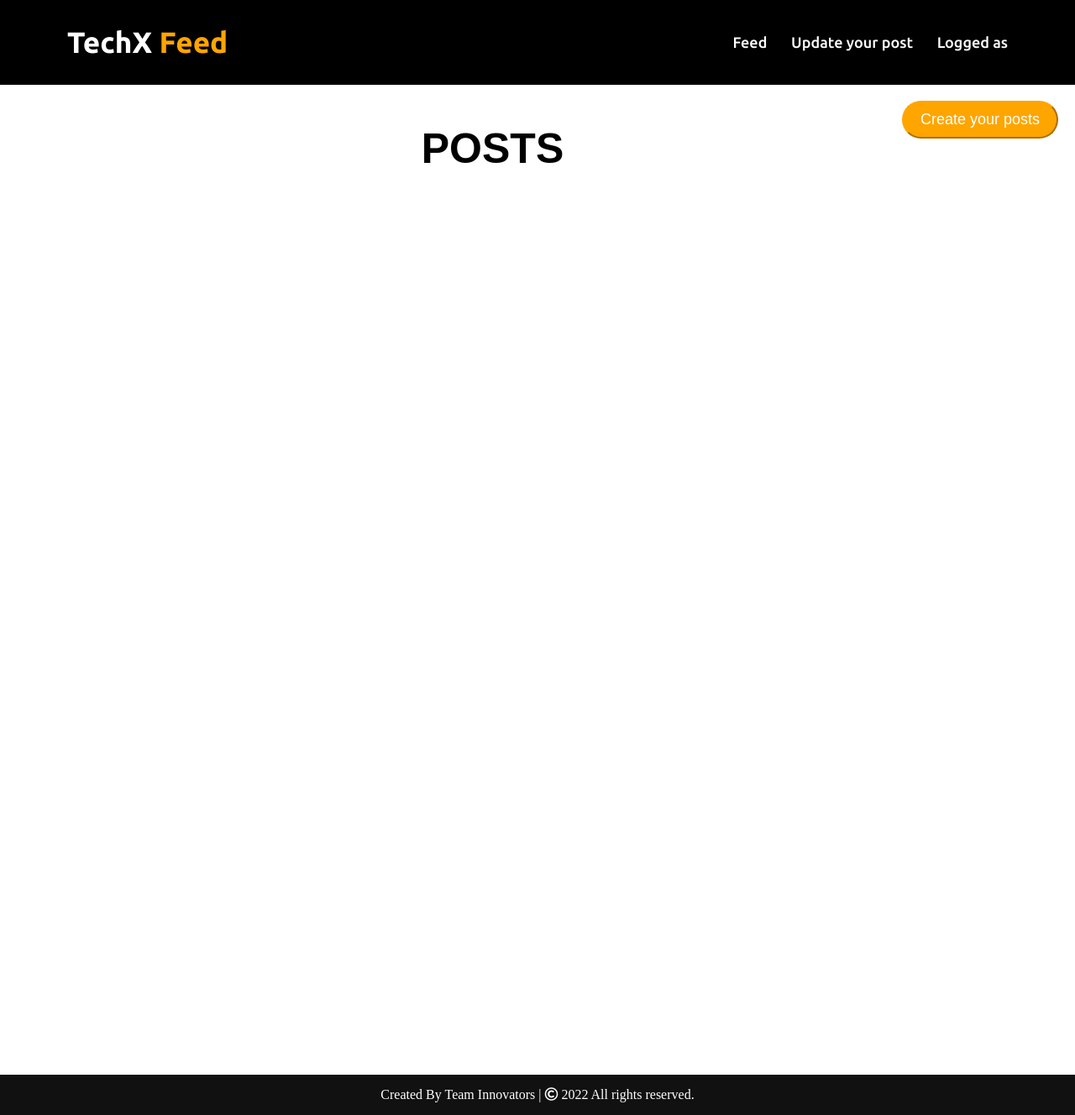
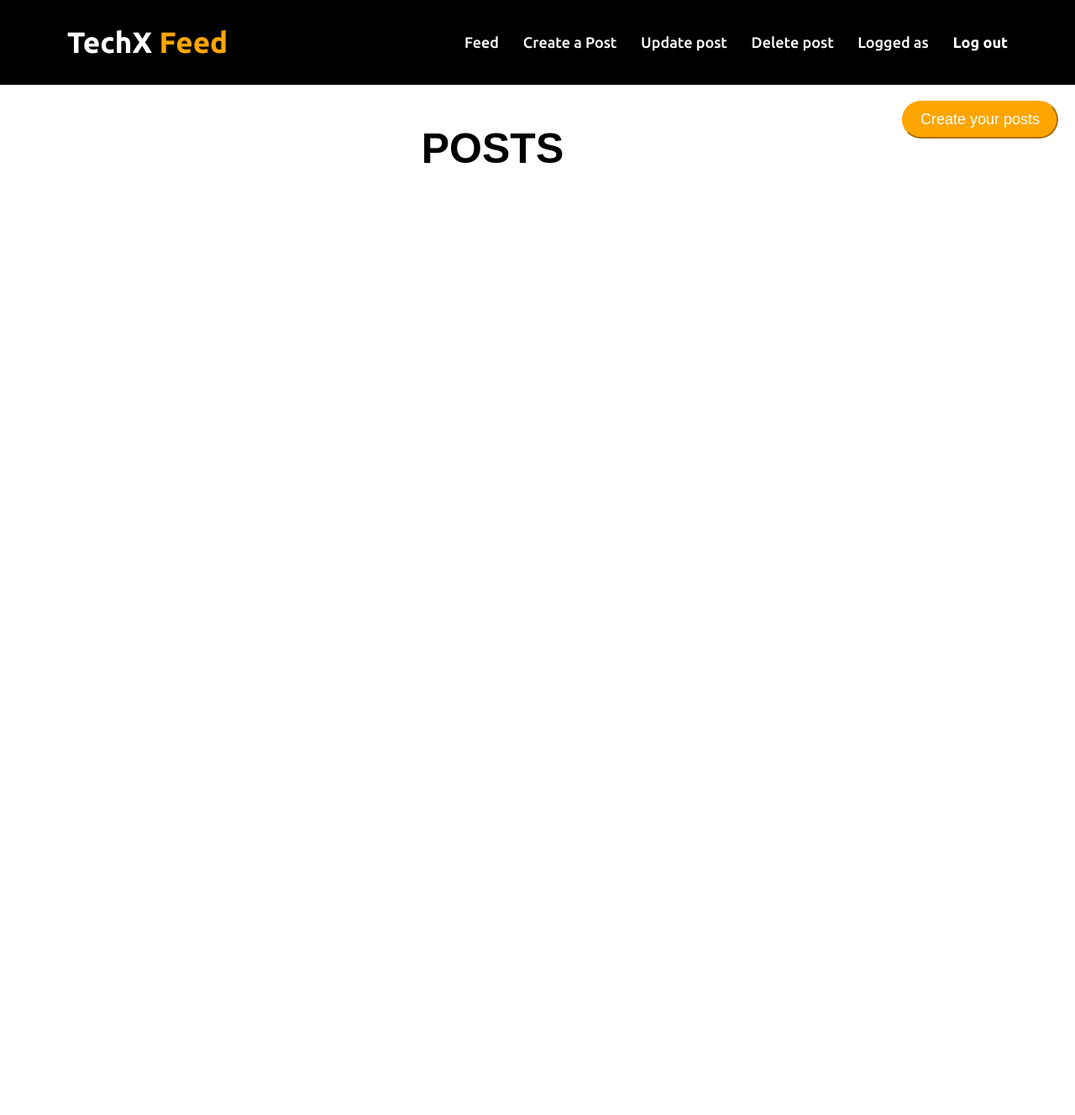
Before and after one commit to AmanSingh25/Innovators_FinalProject, a Flask app: page /feed in a window 1280 px wide. Shown: the whole page at 84% size. After the commit the page ends 194 px from the top, so only its background shows below. Run offline with Flask 2, Linux system fonts and the light colour scheme; data that the repository does not hold is empty; some libraries are stand-ins or nearby versions.

Commit message:
updated html files and css

```diff
--- a/app.py
+++ b/app.py
@@ -41,14 +41,16 @@ def login():
         if login_user:
             db_password = login_user['password']
             image_url = login_user['image_url']
+             #store username and user's image in session
+            session['username'] = request.form['username']
+            session['image_url'] = image_url
             #encode password
             password = request.form['password'].encode("utf-8")
             #compare username in database to username submitted in form
             if bcrypt.checkpw(password, db_password):
-                #store username and user's image in session
-                session['username'] = request.form['username']
-                session['image_url'] = image_url
-                return render_template('feed.html')
+                collection = mongo.db.post
+                feeds = collection.find()
+                return render_template('feed.html', feeds = feeds)
             else:
                 return 'Invalid username/password combination.'
         else:
@@ -64,19 +66,23 @@ def singup():
         #search for username in database
         user_name = request.form['username']
         password_unencrypted = request.form['password']
+        password_unencrypted1 = request.form['password1'] #confirm your password section
+
+        if password_unencrypted != password_unencrypted1:
+            return render_template(singup.html)
 
         #checks if both password and username format is empty
         if is_all_empty(user_name) and is_all_empty(password_unencrypted):
-            return render_template("signup.html", response=True, box=True)
+            return render_template("signup.html")
         #checks if username format is empty
         elif is_all_empty(user_name):
-            return render_template("signup.html", response1=True, box=True)
+            return render_template("signup.html")
         #checks if the password is empty
         elif is_all_empty(password_unencrypted):
-            return render_template("signup.html", response2=True, box=True)
+            return render_template("signup.html")
         #checks if the password is valid or not
-        elif is_valid_password(password_unencrypted):
-            return render_template("signup.html", response3=True, box=True)
+        elif not is_valid_password(password_unencrypted):
+            return render_template("signup.html")
 
         existing_user = users.find_one({'name':user_name})
 
@@ -104,6 +110,12 @@ def singup():
     else:
         return render_template('signup.html')
 
+#Logout route
+@app.route('/logout')
+def logout():
+    #clear username from session data
+    session.clear()
+    return redirect('/')
 
 @app.route('/create', methods=["GET", "POST"])
 def create():
@@ -119,7 +131,8 @@ def create():
 
      #insert an entry to the database using the variables declared above
     collection.insert_one({"postname":post_name, "posturl":post_url, "postmessage":post_message, "user":session['username'], "profile_url":session['image_url']})
-    return render_template("create.html")
+    feeds = collection.find().sort('user')
+    return render_template("feed.html", feeds = feeds)
 
 
 #allfeed route
@@ -132,42 +145,43 @@ def delete():
     else:
         #assign from data to varaibles
         post_name = request.form['postname']
-        post_url = request.form['posturl']
-        post_message = request.form['postmessage']
-    collection = mongo.db.post
+        collection = mongo.db.post
+        #delete an entry to the database using the variables declared above
+        post = collection.find_one({"postname":post_name})
+        if post['user'] == session['username']:  #cannot delete other's user post
+            collection.delete_one({"postname":post_name})
+            return render_template("delete.html")
+        else:
+            return "not allowed"
 
-     #delete an entry to the database using the variables declared above
-    collection.delete_one({"postname":post_name, "posturl":post_url, "postmessage":post_message})
-    # return render_template('create.html')
-    return render_template("feed.html")
-
-
-
-
-
-@app.route('/update', methods=['GET','POST'])
+@app.route('/edit', methods=['GET','POST'])
 def update():
     if request.method == "GET":
         #render the form to populate the required parameters
-        return render_template("update.html")
+        return render_template("edit.html")
     else:
         #assign from data to varaibles
         old_post_name = request.form['postname']
-        old_post_url = request.form['posturl']
-        old_post_message = request.form['postmessage']
-    collection = mongo.db.post
-    new_post_name = { "$set": { "postname":old_post_name } }
-    new_post_url = { "$set": {"posturl":old_post_url }}
-    new_post_message = { "$set": { "postmessage":old_post_message} }
-     #delete an entry to the database using the variables declared above
-    collection.update_one({"postname":old_post_name, "posturl":old_post_url, "postmessage":old_post_message},{"postname":new_post_name, "posturl":new_post_url, "postmessage":new_post_message})
-    # return render_template('create.html')
-    return render_template("feed.html")
+        new_post_message = request.form['postmessage']
+        collection = mongo.db.post
+        post = collection.find_one({"postname":old_post_name})
+        old_post_url = post['posturl']
+        old_post_name = post['postname']
+        old_post_message = post['postmessage']
+        user = session['username']
+        profile_url = session['image_url']
+        if post['user'] == session['username']:  #cannot delete other's user post
+        #delete an entry to the database using the variables declared above
+            collection.replace_one({"postname":old_post_name, "posturl":old_post_url, "postmessage":old_post_message, "user":user, "profile_url":profile_url},{"postname":old_post_name, "posturl":old_post_url, "postmessage":new_post_message, "user":user, "profile_url":profile_url})
+            feeds = collection.find().sort('user')
+            return render_template("feed.html", feeds = feeds)
+        else:
+            "not allowed"
 
 #allfeed rouute
 @app.route('/feed')
 def feed():
     collection = mongo.db.post
-    feeds = collection.find({})
+    feeds = collection.find().sort('user')
     # sort the database alphabetically based on their name and render all the user name to the page in sorted manner
     return render_template('feed.html', feeds = feeds)
--- a/static/feed.css
+++ b/static/feed.css
@@ -253,26 +253,11 @@ html{
     transition: 0.3s;
 }
 
+.postsimage{
+    width: 650px;
+    height:400px;
+}
+
 .content img:hover{
     transform: scale(1.1);
 }
-
-/* footer section styling */
-.footer{
-    background: #111;
-    padding: 15px 23px;
-    color: #fff;
-    position: absolute;
-    text-align: center;
-    width: 100%;
-    margin-top: 100%;
-    left: 0;
-}
-
-footer span a{
-    color: orange;
-    text-decoration: none;
-}
-footer span a:hover{
-    text-decoration: underline;
-}
--- a/templates/feed.html
+++ b/templates/feed.html
@@ -4,7 +4,7 @@
 <head>
     <meta charset="UTF-8">
     <meta name="viewport" content="width=device-width, initial-scale=1.0">
-    <title>techx Posts Website</title>
+    <title>Social Website</title>
     <link rel="stylesheet" href="static\feed.css">
     <link rel="stylesheet" href="https://cdnjs.cloudflare.com/ajax/libs/font-awesome/5.15.3/css/all.min.css"/>
     <script src="https://code.jquery.com/jquery-3.5.1.min.js"></script>
@@ -25,8 +25,11 @@
             <div class="logo"><a href="#">TechX<span> Feed</span></a></div>
             <ul class="menu">
                 <li><a href="/feed" class="menu-btn">Feed</a></li>
-                <li><a href="/edit" class="menu-btn">Update your post</a></li>
+                <li><a href="/create" class="menu-btn">Create a Post</a></li>
+                <li><a href="/edit" class="menu-btn">Update post</a></li>
+                <li><a href="/delete" class="menu-btn">Delete post</a></li>
                 <li><a href="#" class="menu-btn">Logged as {{ session['username'] }}</a></li>
+                 <li><a href="/logout" class="menu-btn"><strong>Log out</strong></a></li>
             </ul>
             <div class="menu-btn">
                 <i class="fas fa-bars"></i>
@@ -45,14 +48,15 @@
       <h1>POSTS</h1>
     </div>
     {% for feed in feeds %}
-        {{ feed['postname'] }}
         <ul class = "profileInfo">
-            <li><img src= "{{feed.image_url}}"></li>
-            <li><h2>{{ session['username'] }}</h2></li>
+            <li><img src= "{{feed.profile_url}}"></li>
+            <li><h2>{{ feed.user }}</h2></li>
         </ul>
         <div class = "content">
-            <h2>{{ feed.name }}</h2>
-            <img src = "{{feed.posturl}}">
+            <h2>{{ feed.postname }}</h2>
+            {% if feed.posturl %}
+            <img class = "postsimage" src = "{{feed.posturl}}">
+            {% endif %}
         <p>{{feed.postmessage}}</p>
     {% endfor %}
         </div>
@@ -60,9 +64,4 @@
   </div>
   <script src="static\script.js"></script>
 </body>
-
-   <!-- footer section start -->
-   <footer class="footer">
-    <span>Created By Team Innovators | <span class="far fa-copyright"></span> 2022 All rights reserved.</span>
-  </footer>
 </html>
--- a/templates/requirements.txt
+++ /dev/null
@@ -1,6 +0,0 @@
-Flask==2.1.1
-Flask_PyMongo==2.3.0
-pymongo==4.0.2
-gunicorn==20.1.0
-dnspython==2.2.1
-bcrypt==3.2.0
--- a/templates/signup.html
+++ b/templates/signup.html
@@ -1,7 +1,7 @@
 <!DOCTYPE html>
 <html>
 <head>
-<title>Login Page</title>
+<title>SignUp Page</title>
 <style>
 body {
 	background-color: black;
@@ -26,9 +26,9 @@ long_box {
 	<h1>TECHNICALLY SOCIAL </h1>
     <form method="POST" action="/signup">
         <label for="username">Pick a Username:</label>
-        <input type="text" id="username" name="username" placeholder="Enter In your Username" value = ""><br><br>
+        <input type="text" id="username" name="username" placeholder="Enter In your Username" value = "" ><br><br>
         <label for="password">Pick a Password:</label>
-        <input type="text" id="password" name="password" placeholder="Enter In your Password" value = ""><br><br>
+        <input type="text" id="password" name="password" placeholder="at least one lower, upper, num and special char" value = ""><br><br>
 			<label for="password1">Confirm Password:</label>
         <input type="text" id="password1" name="password1" placeholder="Re-enter your Password" value = ""><br><br>
 			<label for="bio">Enter a your Profile photo url:</label>
--- a/test_model.py
+++ b/test_model.py
@@ -22,4 +22,4 @@ class TestModel(unittest.TestCase):
         self.assertEquals(is_valid_password("Abc1@"), True)
         self.assertEquals(is_valid_password("bcd123"), False)
         self.assertEquals(is_valid_password("@@@12"), False)
-        self.assertEquals(is_valid_password("aBc1234!"), False)
+        self.assertEquals(is_valid_password("aBc1234!"), True)
```
Also changed, not shown: model.py (+6 -6 lines), templates/create.html (+7 -4 lines), templates/delete.html (+12 -10 lines), templates/edit.html (+13 -25 lines).
